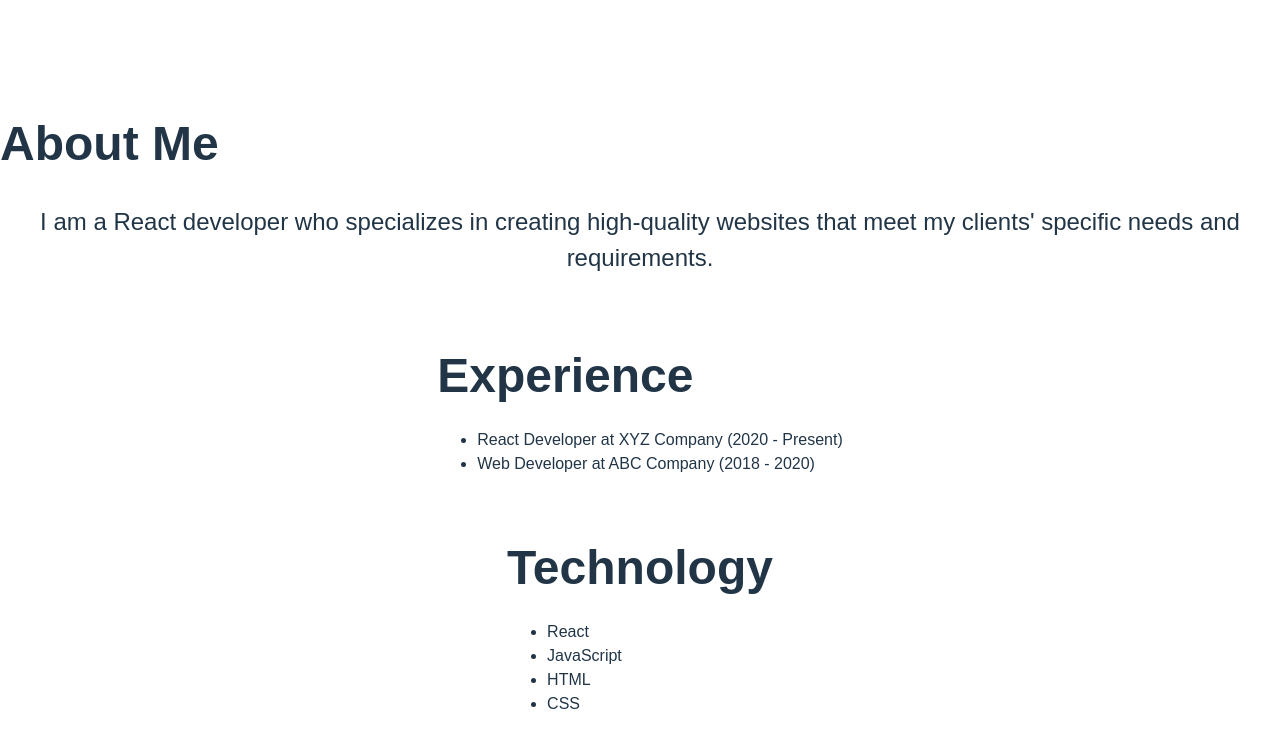
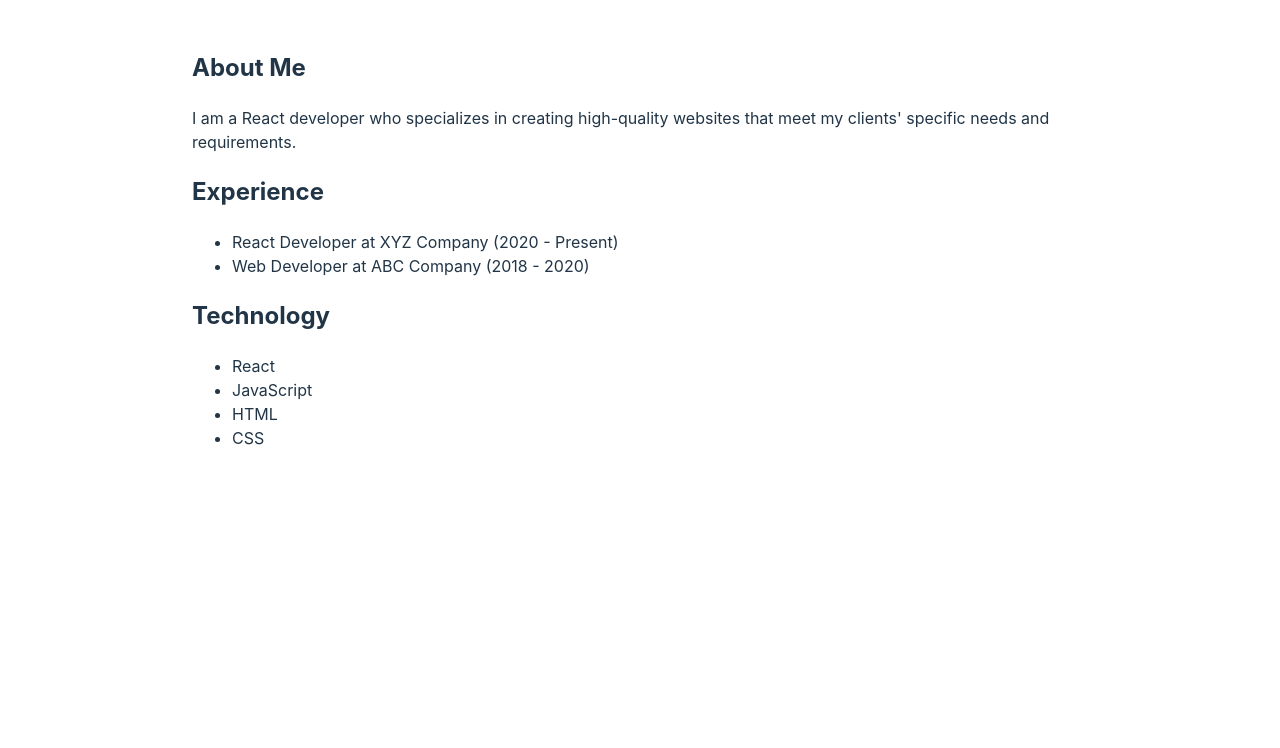
Before and after one commit to kennydl-elvia/auto-gpt-page, a React (Vite) app: page / in a window 1280 px wide. Shown: the top 748 px of the page. Built offline with nearby package versions, Linux system fonts and the light colour scheme.

Commit message:
Revert the stupid styling the AI suggested "AutoGpt: Added professional CSS styling to the React app."
This reverts commit 56141ac38caffd1ed5751353972d23b1878d4e6c.

```diff
--- a/src/App.css
+++ b/src/App.css
@@ -1,23 +1,3 @@
-body {
-  font-family: Arial, sans-serif;
-  margin: 0;
-  padding: 0;
+.container {
+  margin: 50px 15%;
 }
-
-.container {
-  display: flex;
-  flex-direction: column;
-  align-items: center;
-  justify-content: center;
-  height: 100vh;
-}
-
-h2 {
-  font-size: 3rem;
-  margin-bottom: 1rem;
-}
-
-p {
-  font-size: 1.5rem;
-  text-align: center;
-}
```
